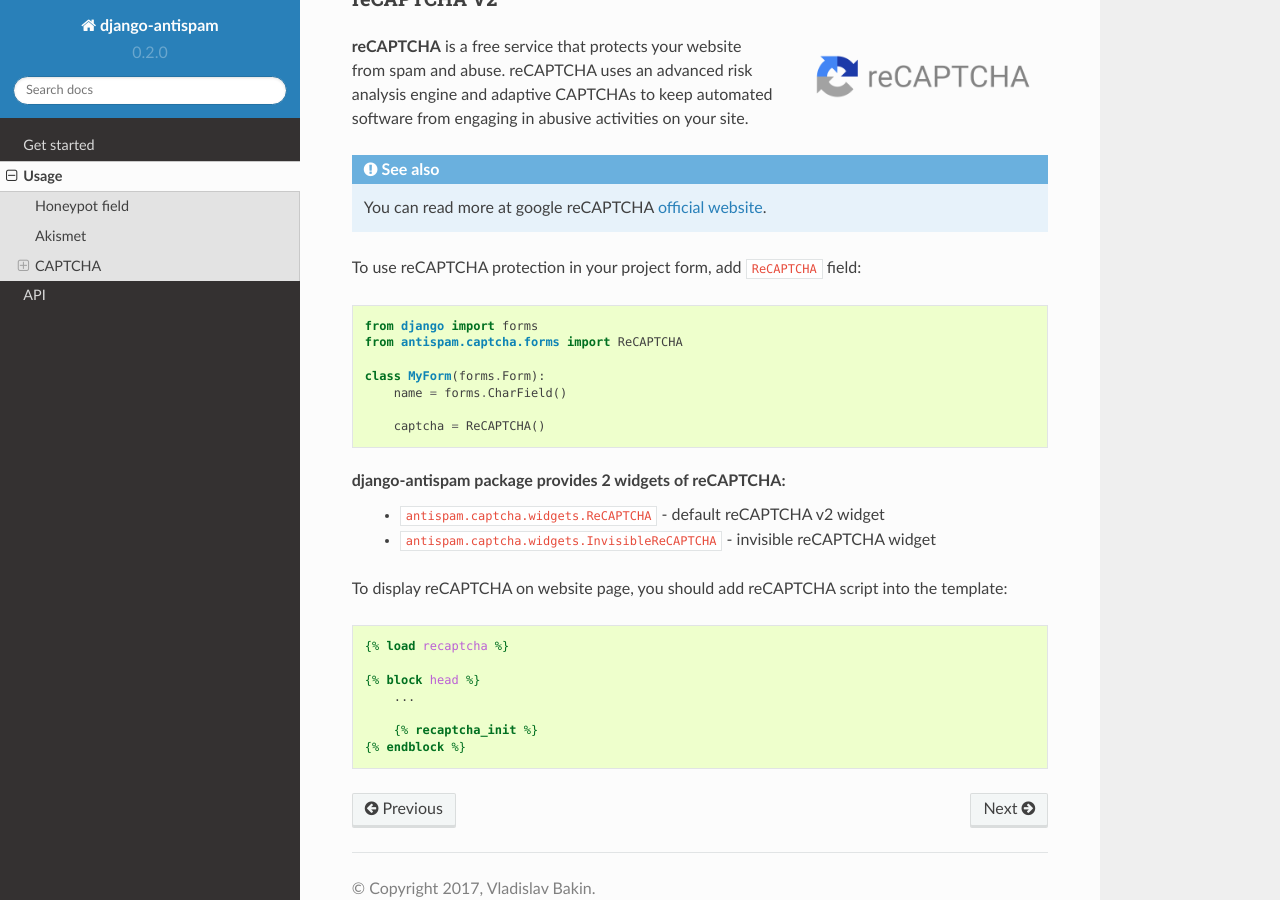
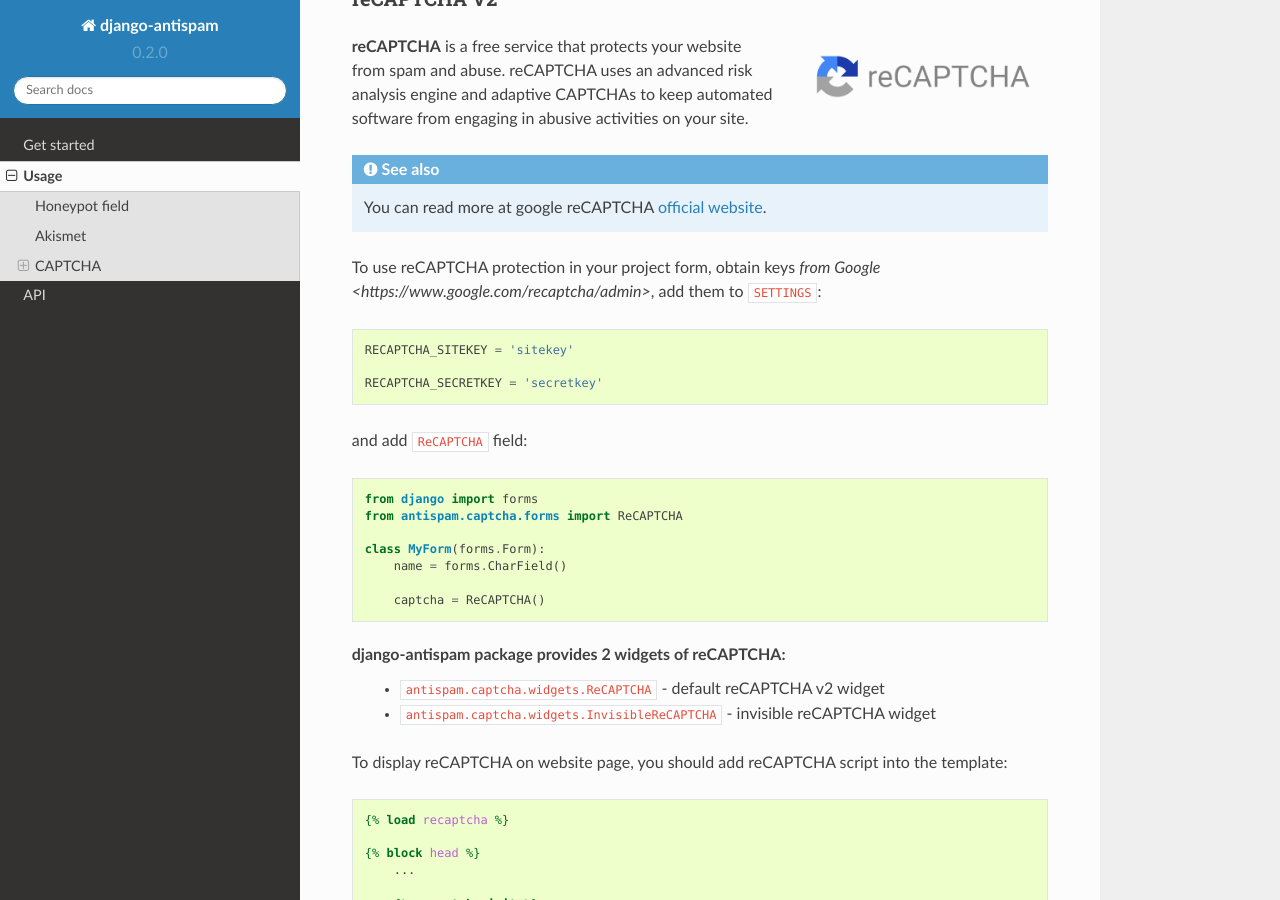
Before and after one commit to mixkorshun/django-antispam, a Sphinx documentation site: the page built from docs/usage.rst, in a window 1280 px wide and 900 px high, scrolled down 1684 px. Built offline with Sphinx 7.4.7 and the Read the Docs theme 2.0.0, drawn with Linux system fonts in a browser that asks for light colours.

Commit message:
Clarify ReCAPTCHA setup in documentation

```diff
--- a/docs/usage.rst
+++ b/docs/usage.rst
@@ -93,7 +93,15 @@
 
 .. seealso:: You can read more at google reCAPTCHA `official website <https://www.google.com/recaptcha>`__.
 
-To use reCAPTCHA protection in your project form, add ``ReCAPTCHA`` field:
+To use reCAPTCHA protection in your project form, obtain keys `from Google <https://www.google.com/recaptcha/admin>`, add them to ``SETTINGS``:
+
+..  code-block:: python
+
+    RECAPTCHA_SITEKEY = 'sitekey'
+
+    RECAPTCHA_SECRETKEY = 'secretkey'
+
+and add ``ReCAPTCHA`` field:
 
 ..  code-block:: python
 
```
